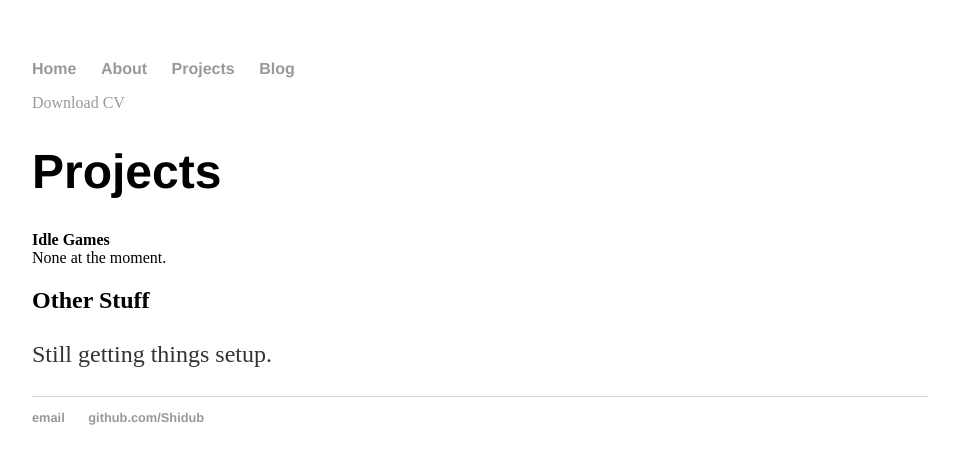
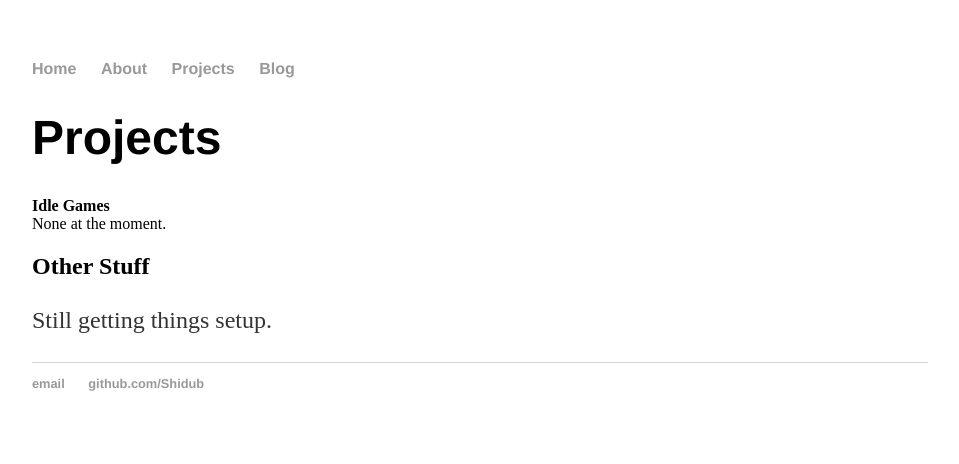
Before and after one commit to Shidub/Shidub.github.io, a Jekyll site: the page built from projects/index.html, in a window 1280 px wide. Shown: the top 464 px of the page, without its empty margins (160-1119 px from the left). Built offline with Jekyll 4.4.1, drawn with Linux system fonts in a browser that asks for light colours.

Commit message:
Update index.html

```diff
--- a/projects/index.html
+++ b/projects/index.html
@@ -3,8 +3,7 @@ layout: default
 title: Projects created by Shidub
 ---
 
-	<div class="cv">
-		<a href="#" class="download" title="Download CV as PDF">Download CV</a>
+	<div class="projects">
 					<h1>Projects</h1>
 					<idlegames>
 					<strong>Idle Games</strong><br>
```
